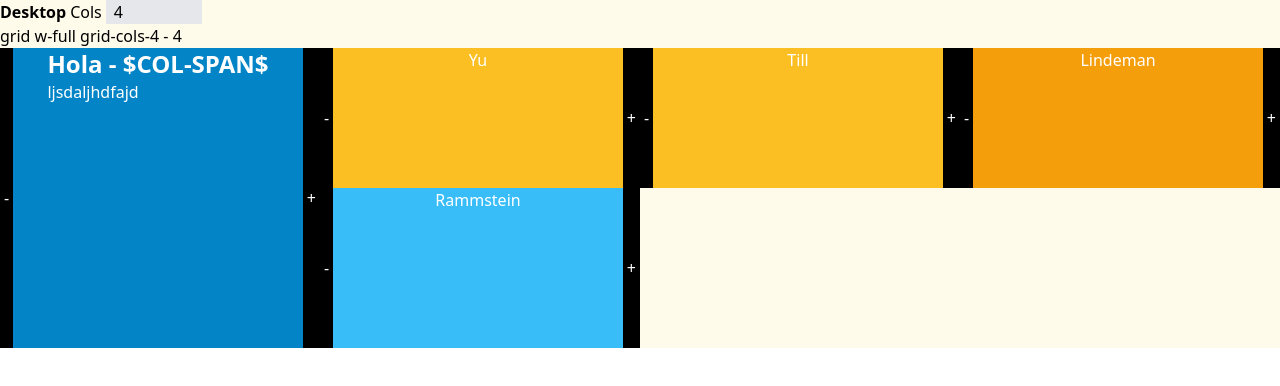
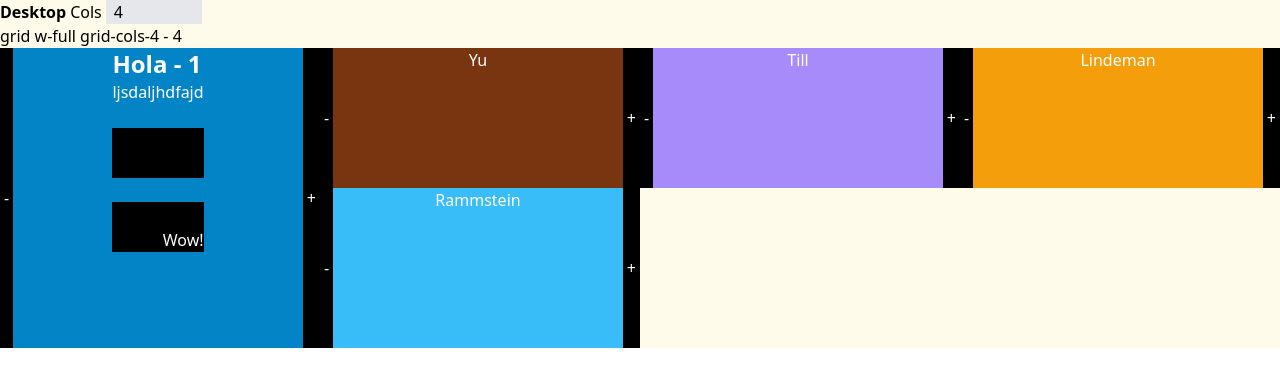
Before and after one commit to proartmateur/react-ts-layout-designer, a React (Create React App) app: page / in a window 1280 px wide. Shown: the top 386 px of the page. Built offline with nearby package versions, Linux system fonts and the light colour scheme.

Commit message:
2 files modified

```diff
--- a/Cell.tsx
+++ b/Cell.tsx
@@ -59,7 +59,11 @@ const Cell = ({ cell, gridCols }: { cell: CellProps; gridCols: number }) => {
       <button className="bg-black px-1" onClick={(e) => handleColsPanSubs()}>
         -
       </button>
-      <p dangerouslySetInnerHTML={{ __html: cell.text.replace(colSpan) }}></p>
+      <p
+        dangerouslySetInnerHTML={{
+          __html: cell.text.replace('$COL-SPAN$', colSpan),
+        }}
+      ></p>
       <button className="bg-black px-1" onClick={(e) => handleColsPanAdd()}>
         +
       </button>
--- a/GridView.tsx
+++ b/GridView.tsx
@@ -12,6 +12,22 @@ const GridView = ({ desktopCols }: GridViewProps) => {
       text: `
       <h2 class="font-bold text-2xl"> Hola - $COL-SPAN$</h2>
       <p>ljsdaljhdfajd</p>
+      <div class="
+      flex
+      min-w-[50px]
+      min-h-[50px]
+      bg-black
+      my-6
+      ">&nbsp;</div>
+      <div class="
+      flex
+      min-w-[50px]
+      min-h-[50px]
+      bg-black
+      my-6
+      items-end
+      justify-end
+      ">Wow!</div>
       `,
       colSpan: 1,
       rowSpan: 2,
@@ -23,7 +39,7 @@ const GridView = ({ desktopCols }: GridViewProps) => {
       text: 'Yu',
       colSpan: 1,
       rowSpan: 1,
-      bg: 'amber-400',
+      bg: 'amber-900',
       minH: '0',
     },
     {
@@ -31,7 +47,7 @@ const GridView = ({ desktopCols }: GridViewProps) => {
       text: 'Till',
       colSpan: 1,
       rowSpan: 1,
-      bg: 'amber-400',
+      bg: 'violet-400',
       minH: '5rem',
     },
     {
```
